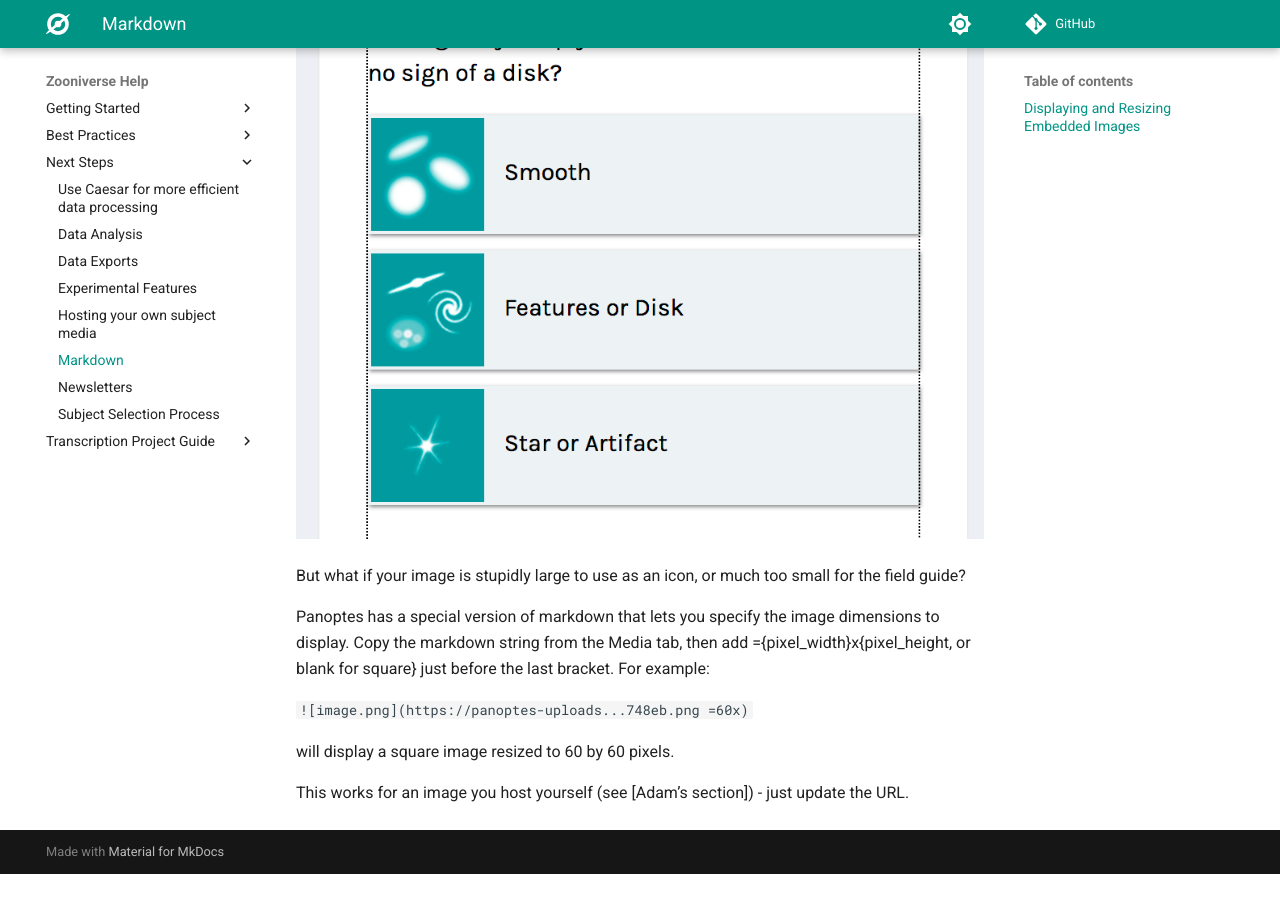
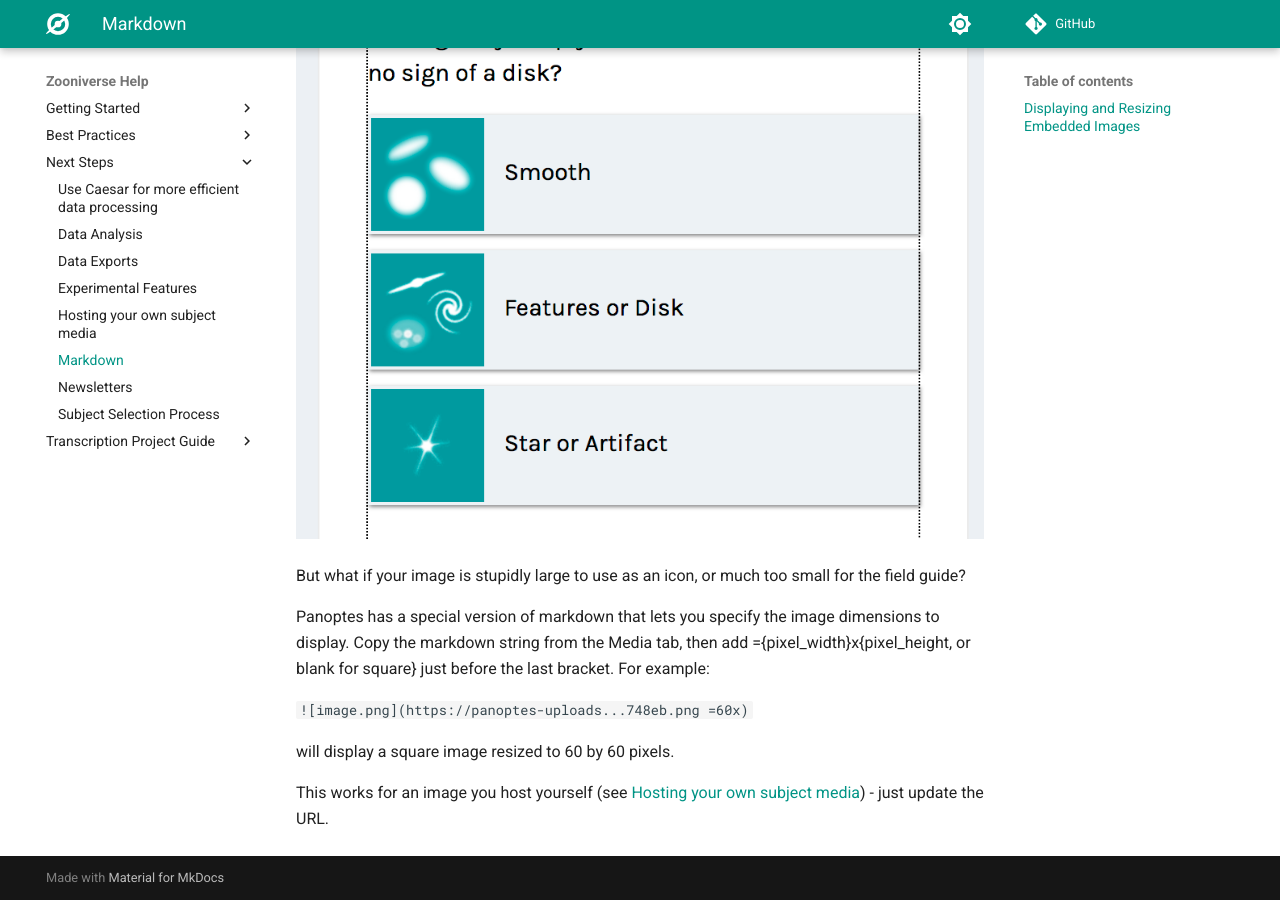
Before and after one commit to zooniverse/help, an MkDocs documentation site: the page built from docs/next-steps/markdown.md, in a window 1280 px wide and 900 px high, scrolled down 523 px. Built offline with MkDocs 1.6.1 and Material for MkDocs 9.7.7, drawn with Linux system fonts in a browser that asks for light colours; comment, search, counter and statistics services are not loaded; before the commit the page ends 1397 px from its top, so only the background shows below that.

Commit message:
Replace reference to nonexisting section

```diff
--- a/docs/next-steps/markdown.md
+++ b/docs/next-steps/markdown.md
@@ -17,4 +17,4 @@
 
 will display a square image resized to 60 by 60 pixels.
 
-This works for an image you host yourself (see [Adam’s section]) - just update the URL.
+This works for an image you host yourself (see [Hosting your own subject media](hosting-your-own-subject-media.md)) - just update the URL.
```
